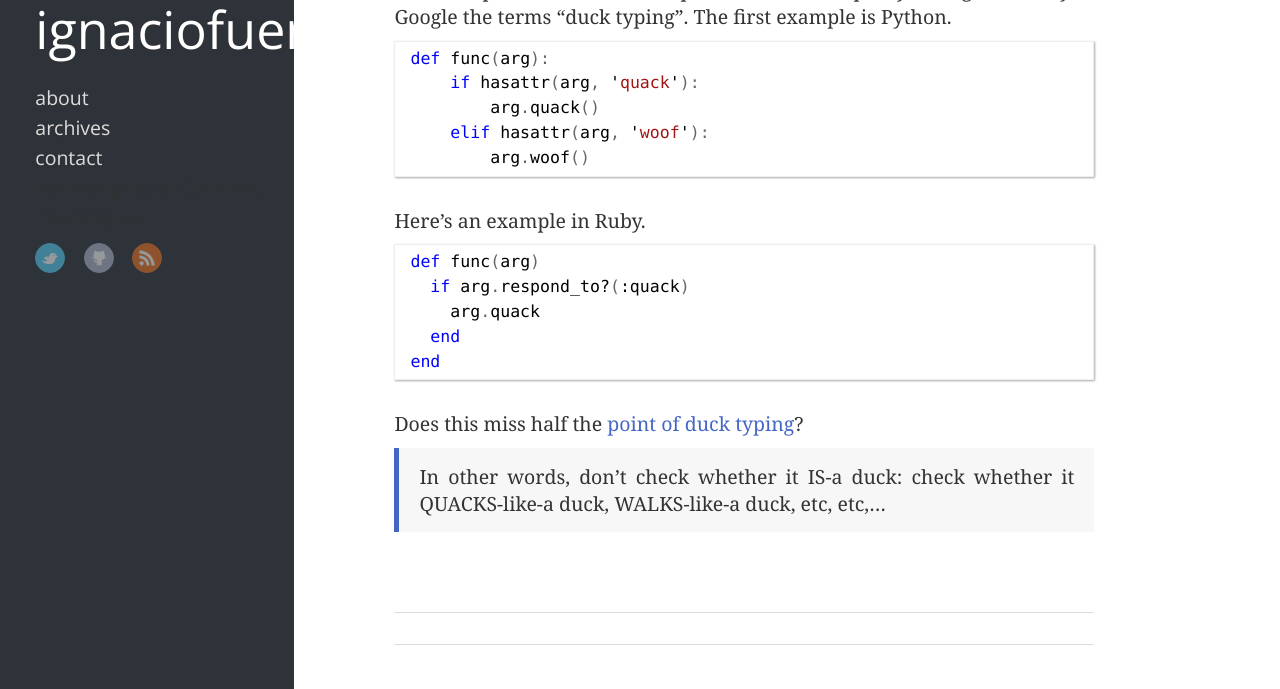
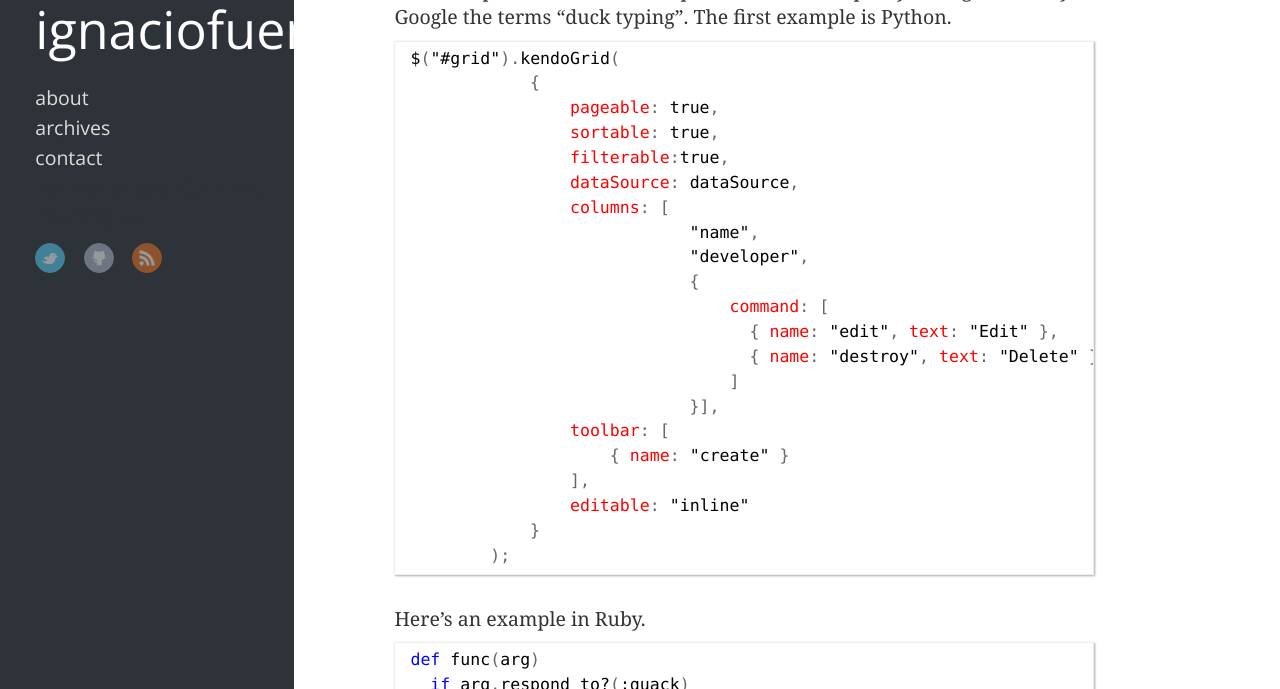
Before and after one commit to ignaciofuentes/ignaciofuentes.github.io, a Jekyll site: the page built from _posts/2014-01-06-Zumo Kendo.markdown, in a window 1280 px wide and 900 px high, scrolled down 822 px, cut to the strip 211-900 px from the top of the window. Built offline with Jekyll 4.4.1, drawn with Linux system fonts in a browser that asks for light colours; nearby versions of some CDN libraries; Markdown is read by kramdown in place of the engine named in the settings; comment, search, counter and statistics services are not loaded.

Commit message:
my JS code

````diff
--- a/_posts/2014-01-06-Zumo Kendo.markdown
+++ b/_posts/2014-01-06-Zumo Kendo.markdown
@@ -16,12 +16,28 @@ Often, when we talk about duck typing, code examples only ask if the object quac
 
 For example, here are some representative examples you might find if you Google the terms "duck typing". The first example is Python.
 
-```python
-def func(arg):
-    if hasattr(arg, 'quack'):
-        arg.quack()
-    elif hasattr(arg, 'woof'):
-        arg.woof()
+```javascript
+$("#grid").kendoGrid(
+            {
+                pageable: true,
+                sortable: true,
+                filterable:true,
+                dataSource: dataSource,
+                columns: [
+                            "name",
+                            "developer",
+                            {
+                                command: [
+                                  { name: "edit", text: "Edit" },
+                                  { name: "destroy", text: "Delete" }
+                                ]
+                            }],
+                toolbar: [
+                    { name: "create" }
+                ],
+                editable: "inline"
+            }
+        );
 ```
 
 Here's an example in Ruby.
````
